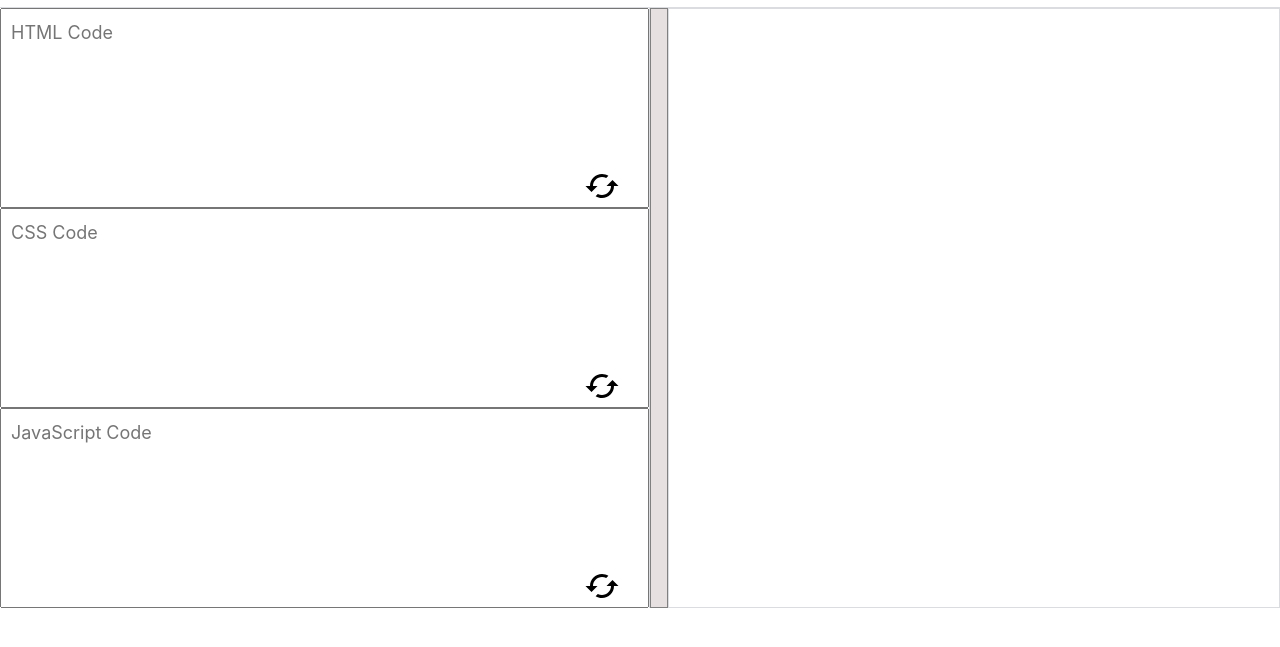
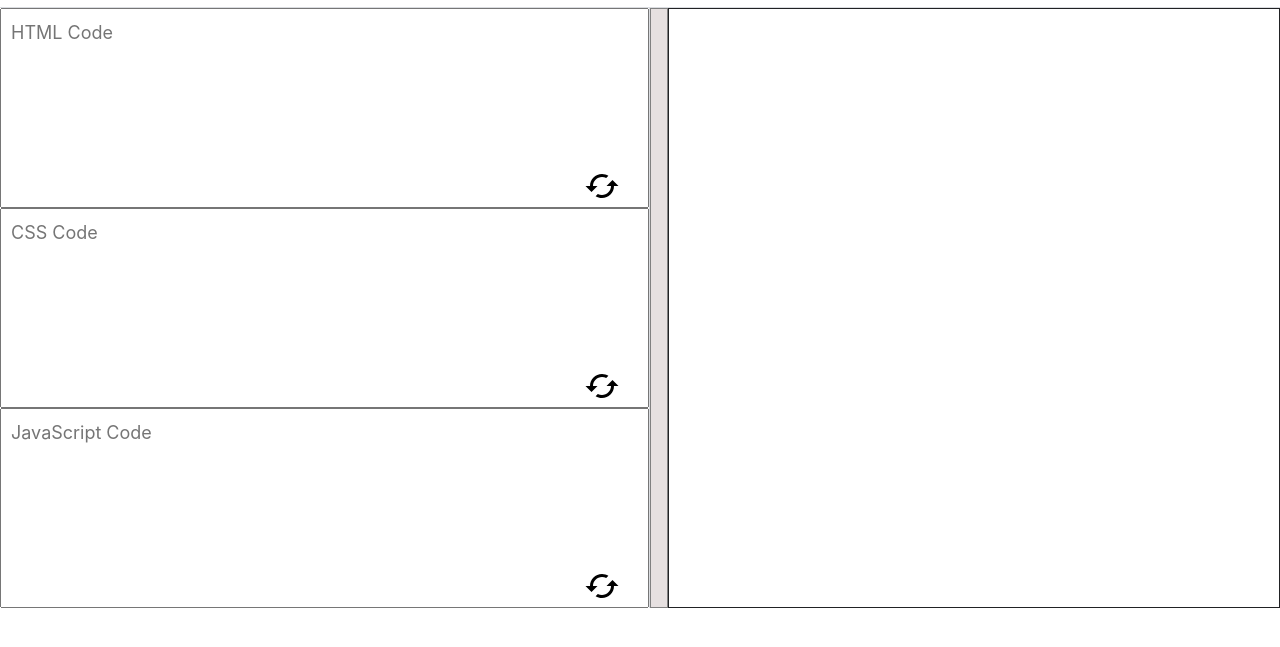
Before and after one commit to anshul2807/webdevEditor, a plain HTML site: page index.html in a window 1280 px wide. Shown: the part 57-704 px from the top of the page. Drawn offline with nearby package versions, Linux system fonts and the light colour scheme.

Commit message:
minor bug in output

```diff
--- a/style/style.css
+++ b/style/style.css
@@ -111,7 +111,7 @@
 }
   .preview-area {
     /* width: 50%; */
-    border: 1px solid #DADCE0;
+
     flex-basis: 0;
     flex-grow: 1;
     min-width: 0;
@@ -119,7 +119,7 @@
   }
   .preview-area iframe {
 
-    border: none;
+    border: 1px solid #212224;
   }
 
   .html-area svg , .css-area svg , .js-area svg{
```
